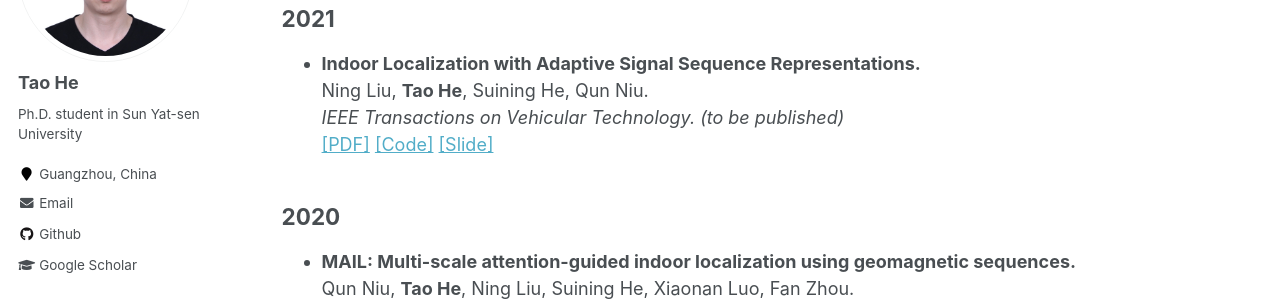
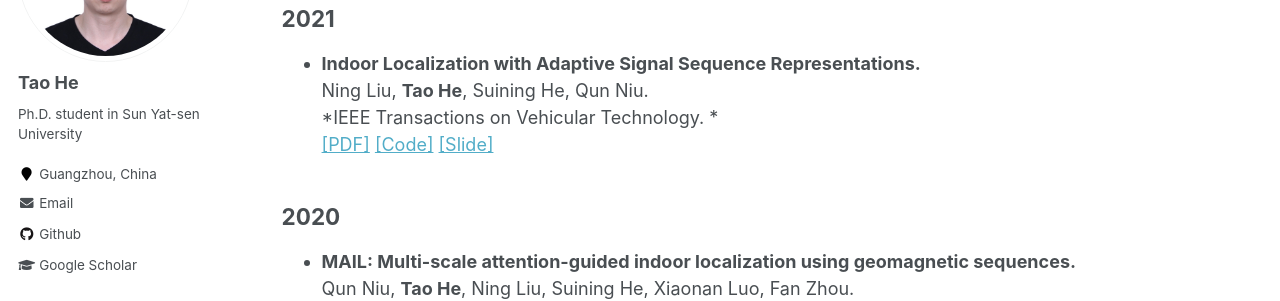
Before and after one commit to onewalnut/onewalnut.github.io, a Jekyll site: the page built from _pages/publications.md, in a window 1280 px wide and 1235 px high. Shown: the part 231-532 px from the top of the window. Built offline with Jekyll 4.4.1, drawn with Linux system fonts in a browser that asks for light colours.

Commit message:
Update publications.md

```diff
--- a/_pages/publications.md
+++ b/_pages/publications.md
@@ -11,7 +11,7 @@ You can also find my articles on my [Google Scholar profile](https://scholar.goo
 --------
 * **Indoor Localization with Adaptive Signal Sequence Representations.**
   Ning Liu, **Tao He**, Suining He, Qun Niu.
-  *IEEE Transactions on Vehicular Technology. (to be published)*
+  *IEEE Transactions on Vehicular Technology. *
   [[PDF]](https://ieeexplore.ieee.org/document/9541001)  [[Code]]()  [[Slide]]()
 
 2020
```
